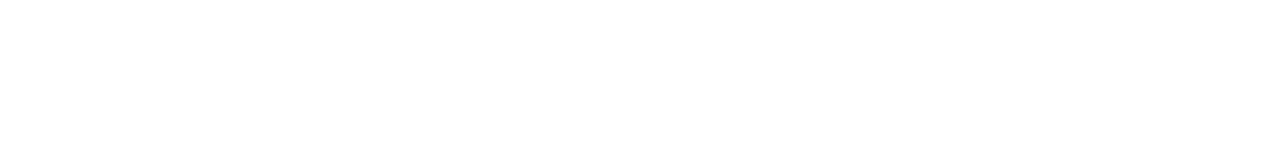
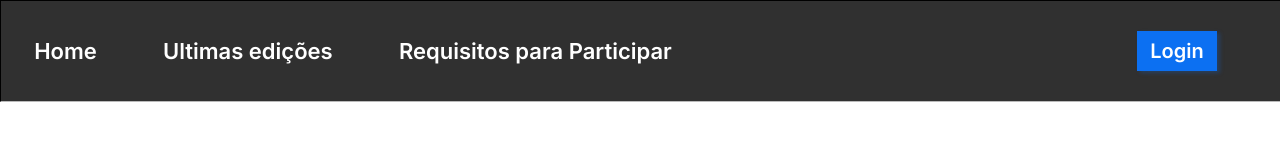
Before and after one commit to luckfipis/bootcamp-dnc, a plain HTML site: page index.html in a window 1280 px wide. Drawn offline with Linux system fonts and the light colour scheme.

Commit message:
Estilização do menu

```diff
--- a/index.html
+++ b/index.html
@@ -1,6 +1,9 @@
 <!DOCTYPE html>
 <html lang="en">
 <head>
+    <link rel="preconnect" href="https://fonts.googleapis.com">
+    <link rel="preconnect" href="https://fonts.gstatic.com" crossorigin>
+    <link href="https://fonts.googleapis.com/css2?family=Inter:ital,opsz,wght@0,14..32,100..900;1,14..32,100..900&display=swap" rel="stylesheet">
     <meta charset="UTF-8">
     <meta http-equiv="X-UA-Compatible" content="IE=edge">
     <meta name="viewport" content="width=device-width, initial-scale=1.0">
@@ -8,6 +11,16 @@
     <link rel="stylesheet" href="style.css">
 </head>
 <body>
+    <!-- Menu de navegção Principal -->
+    <nav id="main">
+        <div id="menu">
+            <a href="">Home</a>
+            <a href="">Ultimas edições</a>
+            <a href="">Requisitos para Participar</a>
+        </div>
+        <button>Login</button>
+    </nav>
+
 
 </body>
 </html>
--- a/style.css
+++ b/style.css
@@ -0,0 +1,49 @@
+/* Menu de navegção Principal */
+body{
+    margin: 0px;
+    padding: 0px;
+}
+
+#main{
+    display: flex;
+    width: 100%;
+    height: 100px;
+    border: 1px solid black;
+    background-color: #303030;
+    justify-content: space-between;
+    align-items: center;
+    border-bottom: 1px solid #bababa;
+}
+
+#main a{
+    font-size: 22px;
+    font-weight: 600;
+    color: #ffffff;
+    text-decoration: none;
+    font-family: 'Inter';
+}
+
+#main a:hover{
+    color: #CCCCCC;
+}
+
+#menu{
+    display: flex;
+    width: 55%;
+    justify-content: space-around;
+    align-items: center;
+}
+
+#main button{
+    margin-right: 5%;
+    background-color: #0c70f2;
+    border: 0px;
+    height: 40px;
+    width: 80px;
+    font-family: 'Inter';
+    font-size: 20px;
+    font-weight: 600;
+    color: white;
+    box-shadow: 3px 2px 4px rgba(12, 112, 242, 0.25);
+    cursor: pointer;
+}
```
